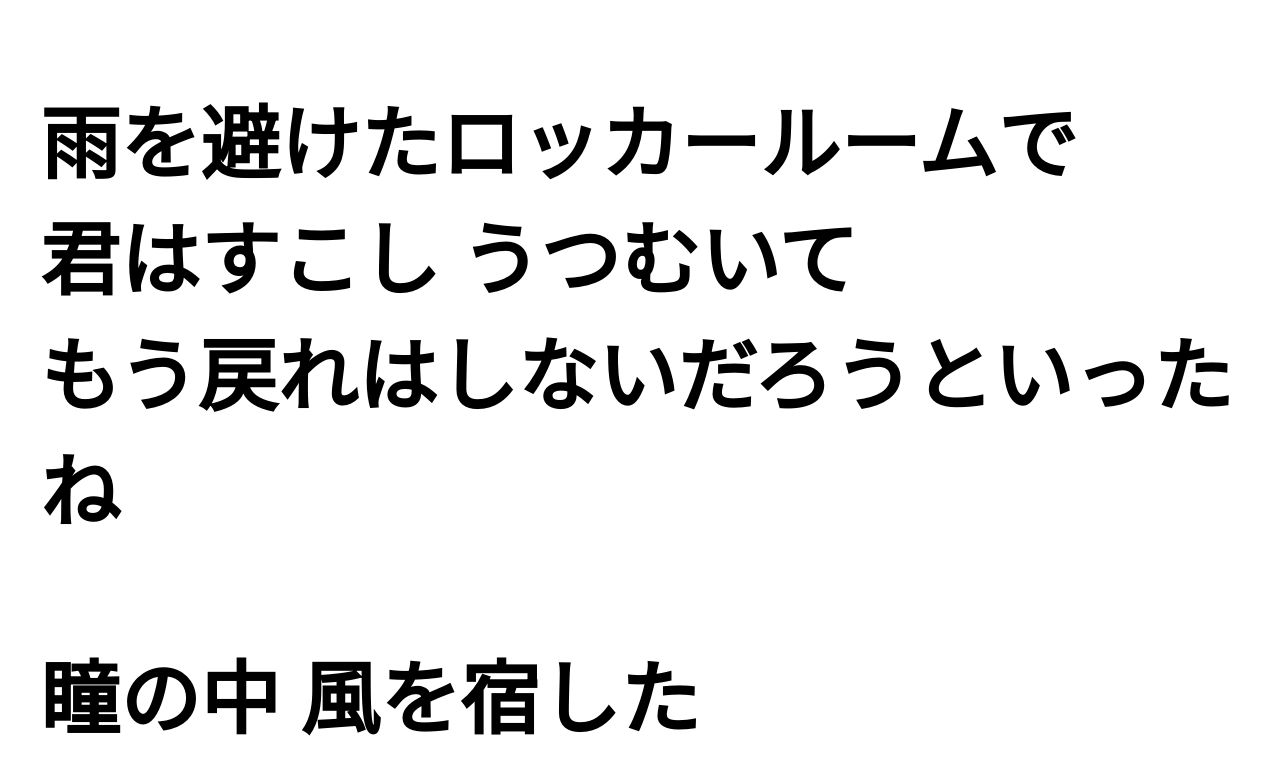
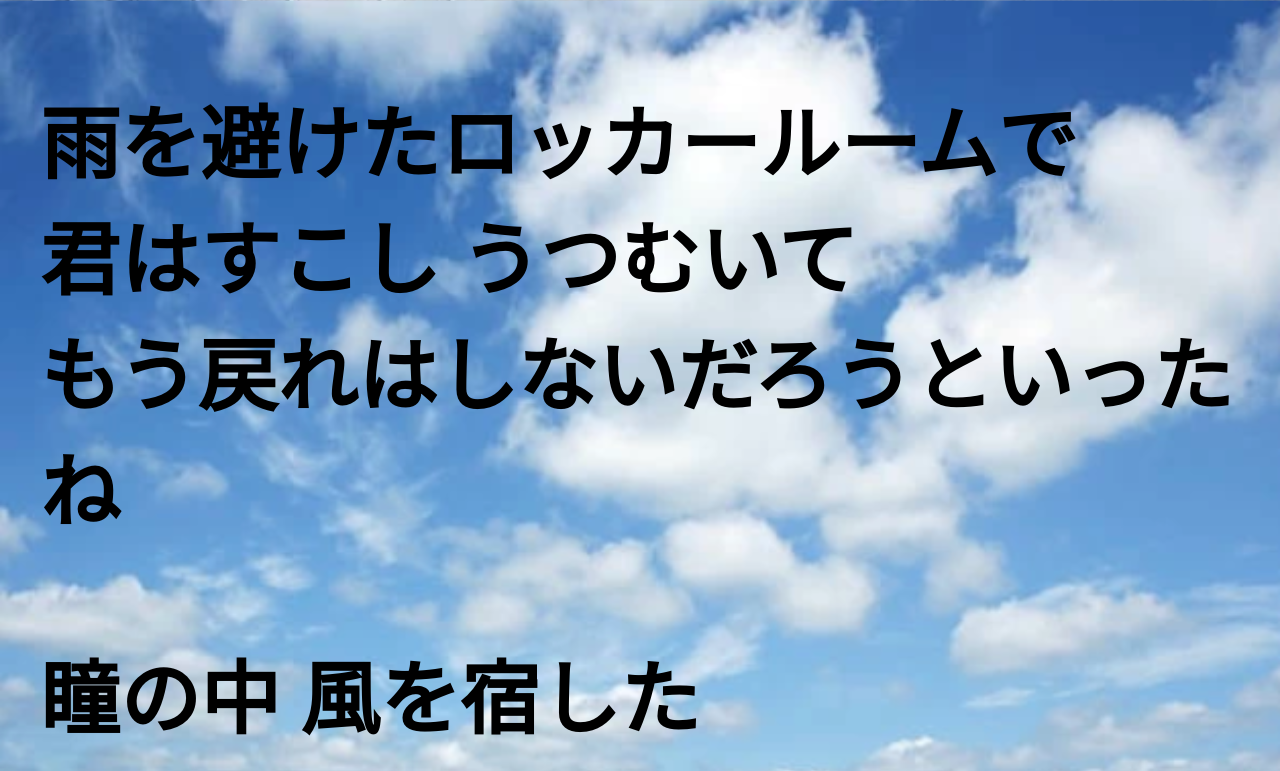
Before and after one commit to manzen/bakufu, a plain HTML site: page front/src/view/index.html in a window 1280 px wide. Shown: the top 771 px of the page. Drawn offline with Linux system fonts and the light colour scheme.

Commit message:
背景つけました

```diff
--- a/front/src/view/index.html
+++ b/front/src/view/index.html
@@ -9,6 +9,7 @@
 </head>
 
 <body>
+  <div class="bg-image">
     <div class="main-content" onclick="autoscroll()">
       <div class="title-content">
         <p class="content-body">
@@ -28,6 +29,7 @@
         </p>
       </div>
     </div>
+  </div>
   <script src="scroll.js"></script>
   <script src="client.js"></script>
 </body>
--- a/front/src/view/style.css
+++ b/front/src/view/style.css
@@ -1,7 +1,24 @@
+body {
+    margin: 0;
+}
+
+.bg-image {
+    background-image: url("../../resources/road.png");
+    background-repeat: no-repeat;
+    background-position: center center;
+    background-attachment: fixed;
+    background-size: cover;
+    margin: 0;
+}
+
 .main-content {
     width: 1200px;
     margin: auto;
     font-size: 80px;
     font-weight: bold;
+}
 
+.content-body {
+   margin: 0;
+   padding-top: 80px;
 }
```
Also changed, not shown: front/resources/road.png (added). Lines whose indentation alone changed are shown as unchanged.
